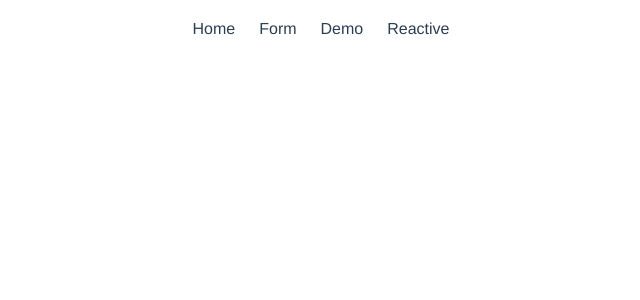
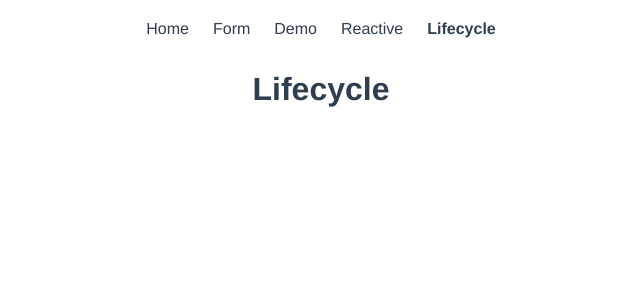
Before and after one commit to hsimao/vue3, a Vue app: page /lifecycle in a window 1280 px wide. Shown: the top 300 px of the page, without its empty margins (319-959 px from the left). Built offline with nearby package versions, Linux system fonts and the light colour scheme.

Commit message:
feat: lifecycle

```diff
--- a/src/App.vue
+++ b/src/App.vue
@@ -5,6 +5,8 @@
       <router-link to="/form" class="link">Form</router-link>
       <router-link to="/demo" class="link">Demo</router-link>
       <router-link to="/reactive" class="link">Reactive</router-link>
+      <router-link to="/lifecycle" class="link">Lifecycle</router-link>
+
     </header>
 
     <router-view />
--- /dev/null
+++ b/src/cmp-functions/useEventSpace.js
@@ -0,0 +1,16 @@
+import { ref, computed } from '@vue/composition-api'
+
+export default function() {
+  const capacity = ref(4)
+  const capacityAdd = () => {
+    capacity.value++
+  }
+
+  const attending = ref(['Mars', 'Jack', 'Sally'])
+
+  const spacesLeft = computed(() => {
+    return capacity.value - attending.value.length
+  })
+
+  return { capacity, attending, spacesLeft, capacityAdd }
+}
--- a/src/router/index.js
+++ b/src/router/index.js
@@ -24,6 +24,11 @@ const routes = [
     name: 'Reactive',
     component: () => import(/* webpackChunkName: "Demo" */ '@/views/Reactive'),
   },
+  {
+    path: '/lifecycle',
+    name: 'Lifecycle',
+    component: () => import(/* webpackChunkName: "Lifecycle" */ '@/views/Lifecycle'),
+  },
 ]
 
 const router = new VueRouter({
--- a/src/views/Demo.vue
+++ b/src/views/Demo.vue
@@ -15,6 +15,7 @@
 
 <script>
 import { ref, watch, computed } from "@vue/composition-api";
+import useEventSpace from "@/cmp-functions/useEventSpace";
 
 export default {
   name: "Demo",
@@ -40,23 +41,12 @@ export default {
 
     const title = ref("Mars");
 
-    const capacity = ref(4);
-    const capacityAdd = () => {
-      capacity.value++;
-    };
-
-    const attending = ref(["Mars", "Jack", "Sally"]);
-
-    const spacesLeft = computed(() => {
-      return capacity.value - attending.value.length;
-    });
-
     // 監聽 props
     watch(() => {
       console.log("watch", props.test);
     });
 
-    return { title, capacity, capacityAdd, attending, spacesLeft };
+    return { ...useEventSpace(), title };
   }
 };
 </script>
--- /dev/null
+++ b/src/views/Lifecycle.vue
@@ -0,0 +1,44 @@
+<template>
+  <div>
+    <h1>Lifecycle</h1>
+  </div>
+</template>
+
+<script>
+import {
+  onBeforeMount,
+  onMounted,
+  onBeforeUpdate,
+  onUpdated,
+  onBeforeUnmount,
+  onUnmounted,
+  onActivated,
+  onDeactivated,
+  onErrorCaptured
+} from "@vue/composition-api";
+export default {
+  name: "Lifecycle",
+  setup() {
+    onBeforeMount(() => console.log("onBeforeMount"));
+
+    onMounted(() => console.log("onMounted"));
+
+    onBeforeUpdate(() => console.log("onBeforeUpdate"));
+
+    onUpdated(() => console.log("onUpdated"));
+
+    onBeforeUnmount(() => console.log("onBeforeUnmount"));
+
+    onUnmounted(() => console.log("onUnmounted"));
+
+    onActivated(() => console.log("onActivated"));
+
+    onDeactivated(() => console.log("onDeactivated"));
+
+    onErrorCaptured(() => console.log("onErrorCaptured"));
+  }
+};
+</script>
+
+<style lang="scss" scoped>
+</style>
```
